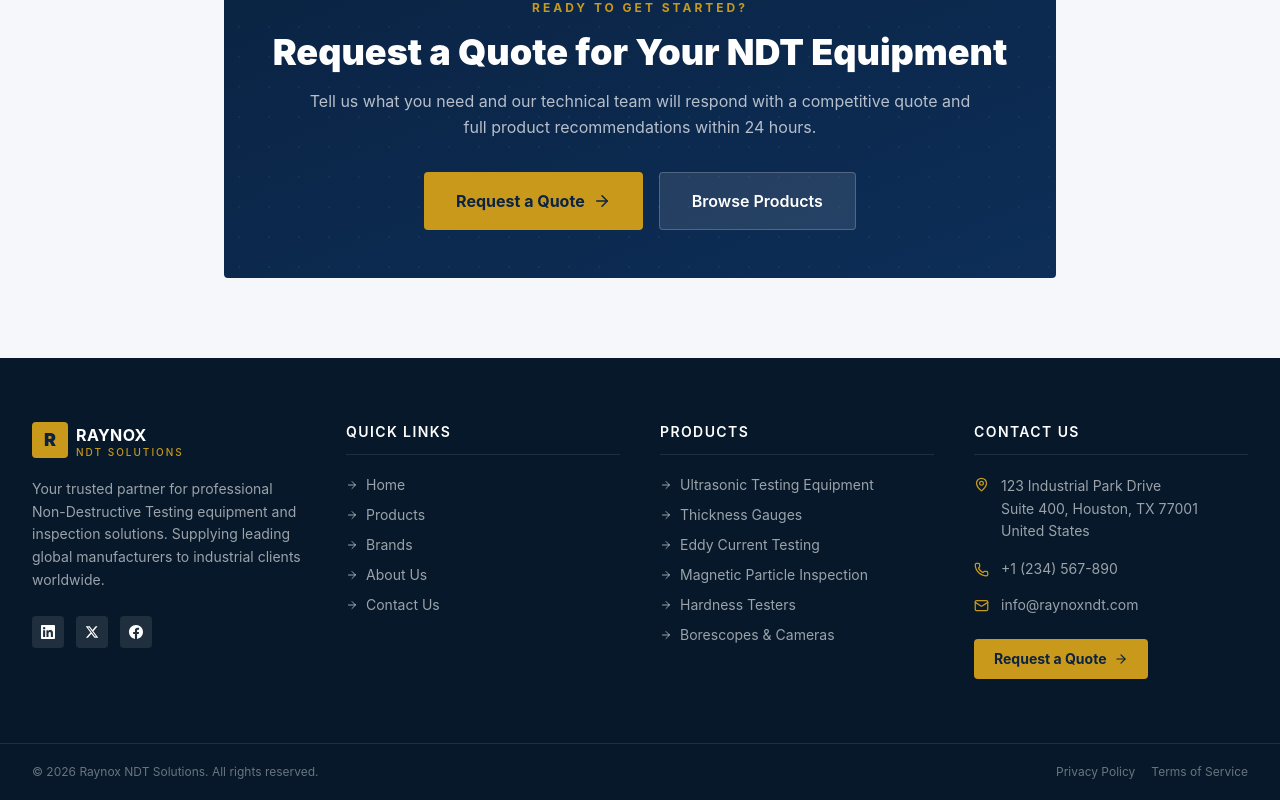
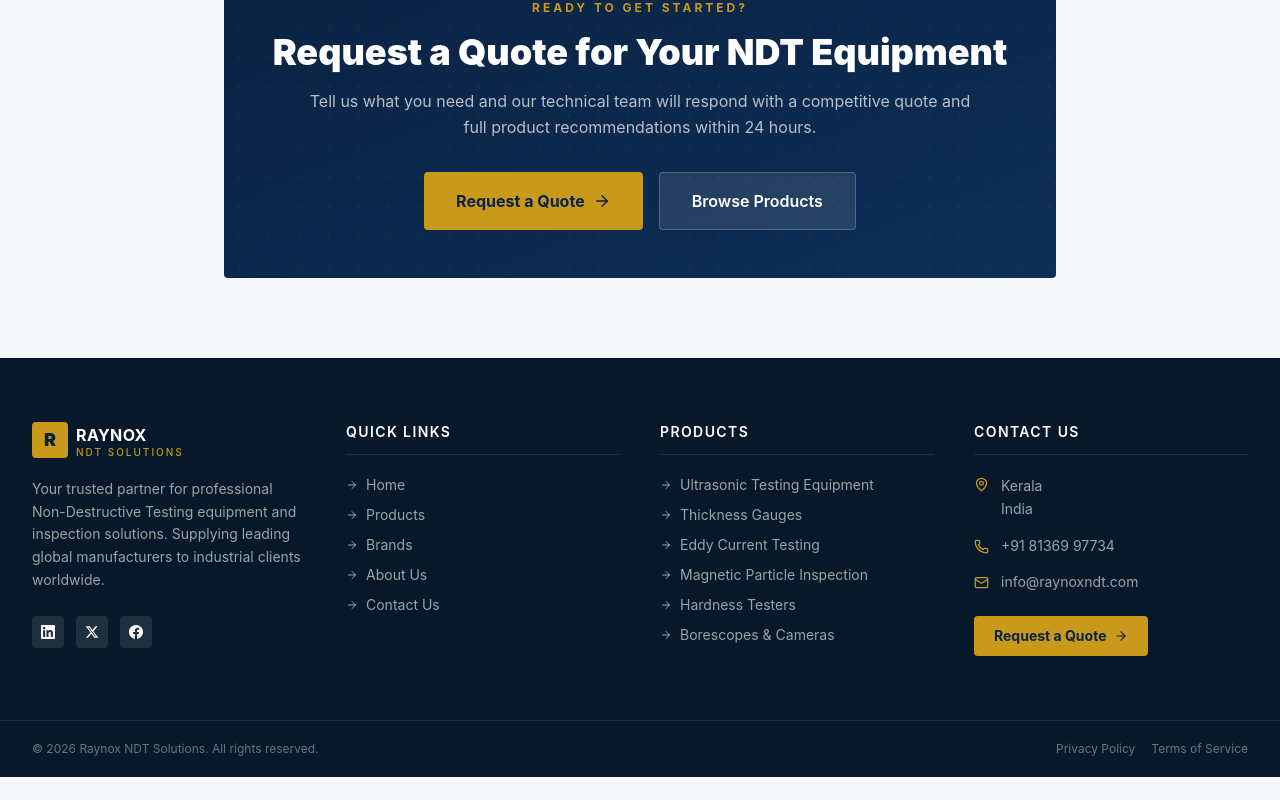
Before and after one commit to raynoxndt/raynox, a Next.js app: page / in a window 1280 px wide. Shown: the part 4850-5650 px from the top of the page. After the commit the page ends 5627 px from the top, so only its background shows below. Built offline with nearby package versions, Linux system fonts and the light colour scheme.

Commit message:
Update footer contact information to India

```diff
--- a/components/layout/Footer.tsx
+++ b/components/layout/Footer.tsx
@@ -107,15 +107,14 @@ export default function Footer() {
               <li className="flex items-start gap-3">
                 <MapPin size={15} className="text-[#C8991A] mt-0.5 flex-shrink-0" />
                 <span className="text-white/60 text-sm leading-relaxed">
-                  123 Industrial Park Drive<br />
-                  Suite 400, Houston, TX 77001<br />
-                  United States
+                  Kerala<br />
+                  India
                 </span>
               </li>
               <li className="flex items-center gap-3">
                 <Phone size={15} className="text-[#C8991A] flex-shrink-0" />
-                <a href="tel:+1234567890" className="text-white/60 text-sm hover:text-[#C8991A] transition-colors">
-                  +1 (234) 567-890
+                <a href="tel:+918136997734" className="text-white/60 text-sm hover:text-[#C8991A] transition-colors">
+                  +91 81369 97734
                 </a>
               </li>
               <li className="flex items-center gap-3">
```
